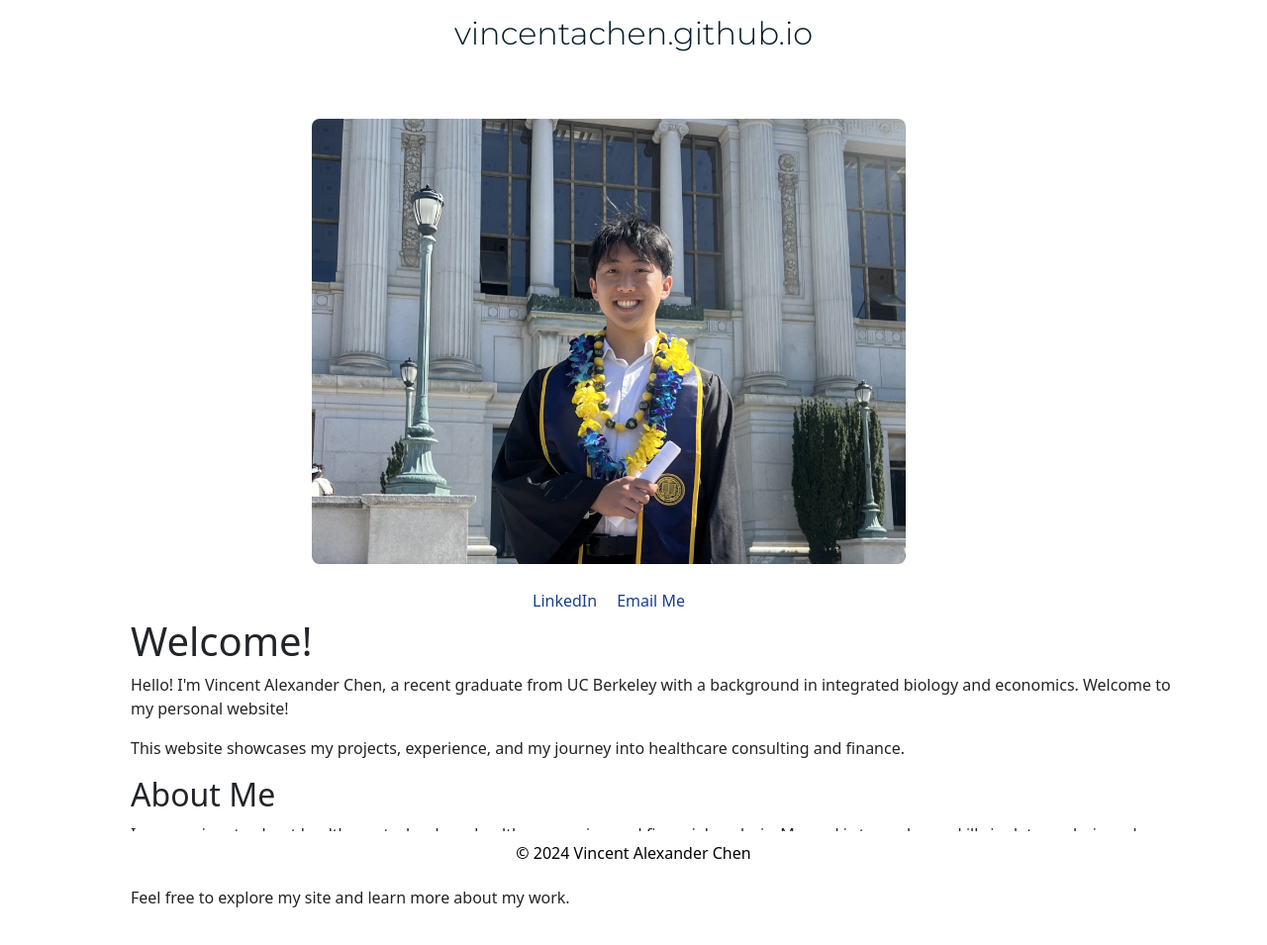
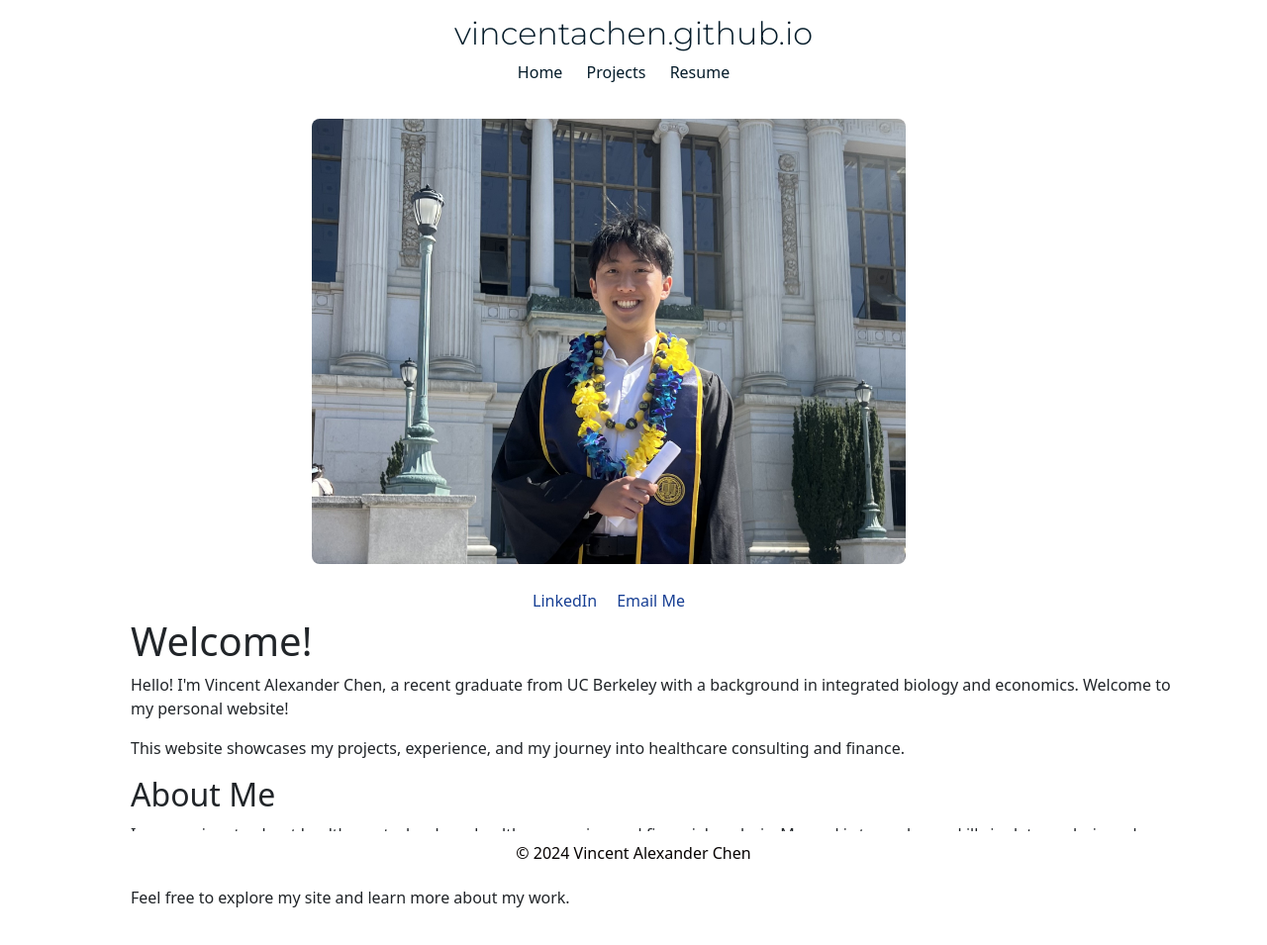
Before and after one commit to vincentachen/vincentachen.github.io, a Jekyll site: the page built from index.md, in a window 1280 px wide. Shown: the whole page at 99% size. Built offline with Jekyll 4.4.1, drawn with Linux system fonts in a browser that asks for light colours.

Commit message:
Update styles.css

```diff
--- a/assets/css/styles.css
+++ b/assets/css/styles.css
@@ -77,7 +77,7 @@ nav ul li {
 }
 
 nav ul li a {
-    color: white;
+    color: #051C2A;
     text-decoration: none;
 }
 
```
